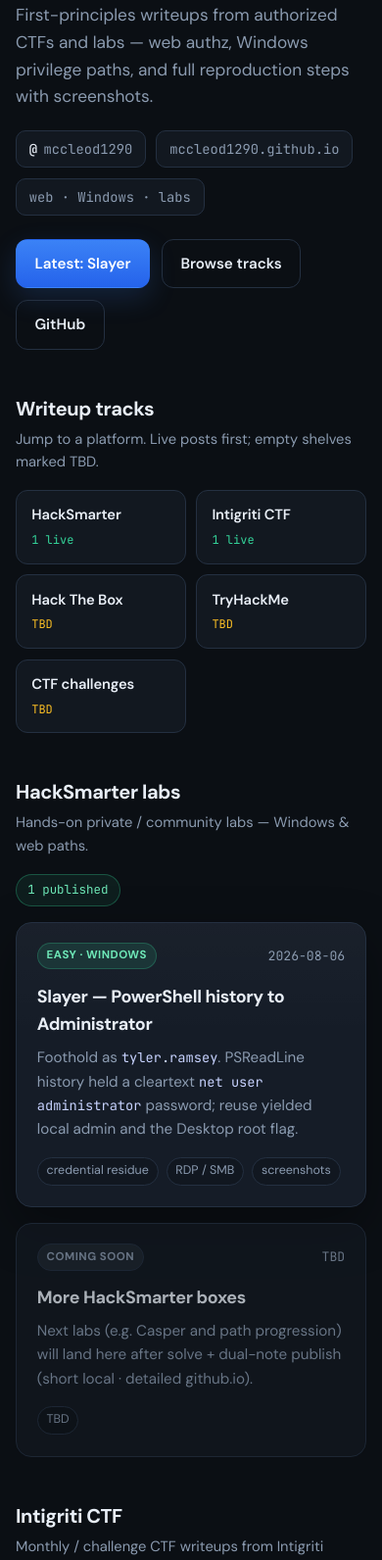
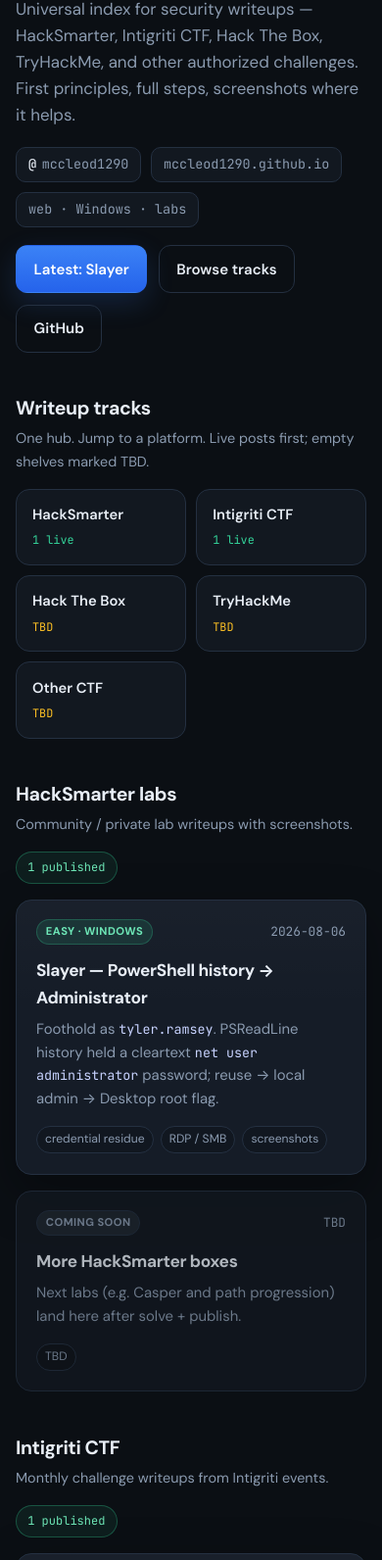
Before and after one commit to mccleod1290/mccleod1290.github.io, a plain HTML site: page index.html in a window 390 px wide. Shown: the part 337-1929 px from the top of the page at 98% size. Drawn offline with Linux system fonts and the light colour scheme.

Commit message:
Universal index.html as sole writeups hub
Multi-track front page (HackSmarter, Intigriti, HTB/THM/CTF TBD).
Drop reliance on separate writeups repo; document layout in README.

```diff
--- a/index.html
+++ b/index.html
@@ -3,7 +3,7 @@
 <head>
 <meta charset="utf-8" />
 <meta name="viewport" content="width=device-width, initial-scale=1" />
-<meta name="description" content="K. Madhura Nadh (mccleod1290) — security writeups: HackSmarter, Intigriti CTF, Hack The Box, TryHackMe, and more authorized labs." />
+<meta name="description" content="K. Madhura Nadh (mccleod1290) — authorized security writeups: HackSmarter, Intigriti CTF, Hack The Box, TryHackMe, and more." />
 <title>K. Madhura Nadh · mccleod1290</title>
 <link rel="preconnect" href="https://fonts.googleapis.com" />
 <link rel="preconnect" href="https://fonts.gstatic.com" crossorigin />
@@ -21,11 +21,10 @@
     --accent-border: rgba(59, 130, 246, 0.35);
     --good: #34d399;
     --glow: rgba(59, 130, 246, 0.18);
+    --warn: #fbbf24;
     --radius: 16px;
     --shadow: 0 18px 50px rgba(0, 0, 0, 0.35);
-    --warn: #fbbf24;
   }
-
   * { box-sizing: border-box; }
   html { scroll-behavior: smooth; }
   body {
@@ -39,7 +38,6 @@
     color: var(--text);
     line-height: 1.6;
   }
-
   a { color: inherit; text-decoration: none; }
   code {
     font-family: "JetBrains Mono", ui-monospace, monospace;
@@ -52,18 +50,22 @@
     padding: 2rem 0 4rem;
   }
 
+  /* nav */
   nav {
     display: flex;
     align-items: center;
     justify-content: space-between;
     gap: 1rem;
-    margin-bottom: 3rem;
+    margin-bottom: 2.75rem;
     padding: 0.85rem 1rem;
     border: 1px solid var(--border);
     border-radius: 999px;
-    background: rgba(18, 24, 32, 0.72);
+    background: rgba(18, 24, 32, 0.75);
     backdrop-filter: blur(12px);
     box-shadow: 0 8px 30px rgba(0, 0, 0, 0.2);
+    position: sticky;
+    top: 0.75rem;
+    z-index: 20;
   }
   .brand {
     display: flex;
@@ -79,36 +81,32 @@
     display: grid;
     place-items: center;
     background: linear-gradient(145deg, #2563eb, #1d4ed8 55%, #0ea5e9);
-    color: white;
+    color: #fff;
     font-size: 0.78rem;
     font-weight: 700;
     box-shadow: 0 0 0 3px rgba(59, 130, 246, 0.15);
   }
   .nav-links {
     display: flex;
-    align-items: center;
-    gap: 0.2rem;
     flex-wrap: wrap;
+    gap: 0.15rem;
     justify-content: flex-end;
   }
   .nav-links a {
     color: var(--muted);
-    font-size: 0.84rem;
+    font-size: 0.82rem;
     font-weight: 500;
-    padding: 0.4rem 0.65rem;
+    padding: 0.4rem 0.6rem;
     border-radius: 999px;
-    transition: color 0.15s ease, background 0.15s ease;
+    transition: color 0.15s, background 0.15s;
   }
   .nav-links a:hover {
     color: var(--text);
-    background: rgba(255, 255, 255, 0.04);
+    background: rgba(255, 255, 255, 0.05);
   }
 
-  .hero {
-    display: grid;
-    gap: 1.25rem;
-    margin-bottom: 2.5rem;
-  }
+  /* hero */
+  .hero { display: grid; gap: 1.15rem; margin-bottom: 2.25rem; }
   .pill {
     display: inline-flex;
     align-items: center;
@@ -121,18 +119,15 @@
     color: #93c5fd;
     font-size: 0.8rem;
     font-weight: 600;
-    letter-spacing: 0.02em;
   }
   .pill .dot {
-    width: 7px;
-    height: 7px;
-    border-radius: 50%;
+    width: 7px; height: 7px; border-radius: 50%;
     background: var(--good);
     box-shadow: 0 0 0 4px rgba(52, 211, 153, 0.15);
   }
   h1 {
     margin: 0;
-    font-size: clamp(2.2rem, 5vw, 3.4rem);
+    font-size: clamp(2.15rem, 5vw, 3.35rem);
     line-height: 1.08;
     letter-spacing: -0.04em;
     font-weight: 700;
@@ -143,55 +138,35 @@
     background-clip: text;
     color: transparent;
   }
-  .lede {
-    max-width: 40rem;
-    margin: 0;
-    color: var(--muted);
-    font-size: 1.08rem;
-  }
-  .meta-row {
-    display: flex;
-    flex-wrap: wrap;
-    gap: 0.65rem;
-  }
+  .lede { max-width: 40rem; margin: 0; color: var(--muted); font-size: 1.06rem; }
+  .meta-row { display: flex; flex-wrap: wrap; gap: 0.6rem; }
   .chip {
-    display: inline-flex;
-    align-items: center;
-    gap: 0.4rem;
-    padding: 0.45rem 0.8rem;
+    display: inline-flex; align-items: center; gap: 0.35rem;
+    padding: 0.4rem 0.75rem;
     border-radius: 10px;
     border: 1px solid var(--border);
     background: var(--bg-elev);
     color: var(--muted);
-    font-size: 0.86rem;
+    font-size: 0.84rem;
     font-family: "JetBrains Mono", ui-monospace, monospace;
   }
   .chip strong { color: var(--text); font-weight: 500; }
-  .actions {
-    display: flex;
-    flex-wrap: wrap;
-    gap: 0.75rem;
-    margin-top: 0.25rem;
-  }
+  .actions { display: flex; flex-wrap: wrap; gap: 0.7rem; }
   .btn {
-    display: inline-flex;
-    align-items: center;
-    justify-content: center;
-    gap: 0.45rem;
-    padding: 0.75rem 1.15rem;
+    display: inline-flex; align-items: center; justify-content: center;
+    padding: 0.72rem 1.1rem;
     border-radius: 12px;
     font-weight: 600;
-    font-size: 0.95rem;
+    font-size: 0.94rem;
     border: 1px solid transparent;
-    transition: transform 0.15s ease, box-shadow 0.15s ease, background 0.15s ease;
+    transition: transform 0.15s, box-shadow 0.15s, background 0.15s;
   }
   .btn:hover { transform: translateY(-1px); }
   .btn-primary {
     background: linear-gradient(180deg, #3b82f6, #2563eb);
-    color: white;
+    color: #fff;
     box-shadow: 0 10px 28px var(--glow);
   }
-  .btn-primary:hover { box-shadow: 0 14px 34px rgba(59, 130, 246, 0.3); }
   .btn-ghost {
     background: transparent;
     border-color: var(--border);
@@ -199,19 +174,57 @@
   }
   .btn-ghost:hover { background: rgba(255, 255, 255, 0.03); }
 
-  /* platform directory */
+  /* tracks */
+  section { margin-top: 2.6rem; scroll-margin-top: 5rem; }
+  .section-head {
+    display: flex;
+    align-items: flex-end;
+    justify-content: space-between;
+    gap: 1rem;
+    flex-wrap: wrap;
+    margin-bottom: 1rem;
+  }
+  .section-head h2 {
+    margin: 0;
+    font-size: 1.22rem;
+    letter-spacing: -0.02em;
+  }
+  .section-head p {
+    margin: 0.25rem 0 0;
+    color: var(--muted);
+    font-size: 0.9rem;
+  }
+  .badge {
+    font-family: "JetBrains Mono", ui-monospace, monospace;
+    font-size: 0.75rem;
+    border-radius: 999px;
+    padding: 0.35rem 0.7rem;
+    border: 1px solid var(--border);
+    color: var(--muted);
+    white-space: nowrap;
+  }
+  .badge.live {
+    color: #6ee7b7;
+    border-color: rgba(52, 211, 153, 0.3);
+    background: rgba(52, 211, 153, 0.08);
+  }
+  .badge.tbd {
+    color: #fcd34d;
+    border-color: rgba(251, 191, 36, 0.3);
+    background: rgba(251, 191, 36, 0.08);
+  }
+
   .tracks {
     display: grid;
-    grid-template-columns: repeat(auto-fill, minmax(150px, 1fr));
+    grid-template-columns: repeat(auto-fill, minmax(148px, 1fr));
     gap: 0.65rem;
-    margin: 0.5rem 0 0.5rem;
   }
   .track {
     display: flex;
     flex-direction: column;
-    gap: 0.25rem;
-    padding: 0.85rem 0.95rem;
-    border-radius: 12px;
+    gap: 0.3rem;
+    padding: 0.9rem 1rem;
+    border-radius: 14px;
     border: 1px solid var(--border);
     background: var(--bg-elev);
     transition: border-color 0.15s, transform 0.15s;
@@ -220,53 +233,14 @@
     border-color: rgba(59, 130, 246, 0.45);
     transform: translateY(-1px);
   }
-  .track .name { font-weight: 600; font-size: 0.92rem; letter-spacing: -0.01em; }
+  .track .name { font-weight: 600; font-size: 0.92rem; }
   .track .status {
-    font-size: 0.75rem;
+    font-size: 0.74rem;
     font-family: "JetBrains Mono", ui-monospace, monospace;
     color: var(--muted);
   }
   .track .status.live { color: var(--good); }
   .track .status.tbd { color: var(--warn); }
-
-  section { margin-top: 2.75rem; scroll-margin-top: 1.25rem; }
-  .section-head {
-    display: flex;
-    align-items: end;
-    justify-content: space-between;
-    gap: 1rem;
-    margin-bottom: 1rem;
-    flex-wrap: wrap;
-  }
-  .section-head h2 {
-    margin: 0;
-    font-size: 1.25rem;
-    letter-spacing: -0.02em;
-  }
-  .section-head p {
-    margin: 0.25rem 0 0;
-    color: var(--muted);
-    font-size: 0.92rem;
-  }
-  .section-head .count {
-    font-family: "JetBrains Mono", ui-monospace, monospace;
-    font-size: 0.78rem;
-    color: var(--muted);
-    border: 1px solid var(--border);
-    border-radius: 999px;
-    padding: 0.35rem 0.7rem;
-    white-space: nowrap;
-  }
-  .section-head .count.live {
-    color: #6ee7b7;
-    border-color: rgba(52, 211, 153, 0.3);
-    background: rgba(52, 211, 153, 0.08);
-  }
-  .section-head .count.tbd {
-    color: #fcd34d;
-    border-color: rgba(251, 191, 36, 0.3);
-    background: rgba(251, 191, 36, 0.08);
-  }
 
   .grid {
     display: grid;
@@ -278,9 +252,9 @@
     background: linear-gradient(180deg, rgba(255,255,255,0.02), transparent 40%), var(--bg-card);
     border: 1px solid var(--border);
     border-radius: var(--radius);
-    padding: 1.25rem 1.3rem 1.35rem;
+    padding: 1.2rem 1.25rem 1.3rem;
     box-shadow: var(--shadow);
-    transition: border-color 0.15s ease, transform 0.15s ease;
+    transition: border-color 0.15s, transform 0.15s;
   }
   @media (min-width: 720px) {
     .card.half { grid-column: span 6; }
@@ -290,7 +264,7 @@
     transform: translateY(-2px);
   }
   .card.tbd {
-    opacity: 0.72;
+    opacity: 0.75;
     box-shadow: none;
     background: var(--bg-elev);
   }
@@ -304,13 +278,13 @@
     align-items: center;
     justify-content: space-between;
     gap: 0.75rem;
-    margin-bottom: 0.85rem;
+    margin-bottom: 0.8rem;
   }
   .tag {
     display: inline-flex;
-    padding: 0.22rem 0.55rem;
+    padding: 0.2rem 0.55rem;
     border-radius: 999px;
-    font-size: 0.72rem;
+    font-size: 0.7rem;
     font-weight: 700;
     letter-spacing: 0.04em;
     text-transform: uppercase;
@@ -345,31 +319,27 @@
   }
   .date {
     color: var(--muted);
-    font-size: 0.82rem;
+    font-size: 0.8rem;
     font-family: "JetBrains Mono", ui-monospace, monospace;
   }
   .card h3 {
-    margin: 0 0 0.45rem;
-    font-size: 1.12rem;
+    margin: 0 0 0.4rem;
+    font-size: 1.08rem;
     letter-spacing: -0.02em;
   }
-  .card p {
-    margin: 0;
-    color: var(--muted);
-    font-size: 0.95rem;
-  }
-  .card .foot {
+  .card p { margin: 0; color: var(--muted); font-size: 0.93rem; }
+  .foot {
     display: flex;
     flex-wrap: wrap;
-    gap: 0.5rem;
-    margin-top: 1rem;
+    gap: 0.45rem;
+    margin-top: 0.95rem;
   }
   .mini {
-    font-size: 0.78rem;
+    font-size: 0.76rem;
     color: var(--muted);
     border: 1px solid var(--border);
     border-radius: 999px;
-    padding: 0.22rem 0.55rem;
+    padding: 0.2rem 0.5rem;
     background: rgba(0, 0, 0, 0.18);
   }
 
@@ -377,16 +347,16 @@
     border: 1px solid var(--border);
     border-radius: var(--radius);
     background: var(--bg-elev);
-    padding: 1.35rem 1.4rem;
+    padding: 1.3rem 1.35rem;
   }
   .about p { margin: 0; color: var(--muted); }
-  .about p + p { margin-top: 0.75rem; }
+  .about p + p { margin-top: 0.7rem; }
   .about a { color: #93c5fd; }
   .about a:hover { text-decoration: underline; }
 
   footer {
-    margin-top: 3.5rem;
-    padding-top: 1.25rem;
+    margin-top: 3.25rem;
+    padding-top: 1.2rem;
     border-top: 1px solid var(--border);
     display: flex;
     flex-wrap: wrap;
@@ -399,19 +369,24 @@
   footer a:hover { text-decoration: underline; }
 
   @media (max-width: 720px) {
-    nav { border-radius: 18px; padding: 0.75rem; flex-direction: column; align-items: stretch; }
+    nav {
+      border-radius: 18px;
+      flex-direction: column;
+      align-items: stretch;
+      position: static;
+    }
     .nav-links { justify-content: flex-start; }
-    .brand span.hide-sm { display: none; }
+    .brand .hide-sm { display: none; }
   }
 </style>
 </head>
 <body>
   <div class="wrap">
     <nav aria-label="Primary">
-      <div class="brand">
+      <a class="brand" href="#">
         <div class="avatar" aria-hidden="true">MN</div>
         <span>K. Madhura Nadh <span class="hide-sm" style="color:var(--muted);font-weight:500">· mccleod1290</span></span>
-      </div>
+      </a>
       <div class="nav-links">
         <a href="#tracks">Tracks</a>
         <a href="#hacksmarter">HackSmarter</a>
@@ -420,7 +395,7 @@
         <a href="#tryhackme">THM</a>
         <a href="#ctf">CTF</a>
         <a href="#about">About</a>
-        <a href="https://github.com/mccleod1290" target="_blank" rel="noopener noreferrer">GitHub</a>
+        <a href="https://github.com/mccleod1290/mccleod1290.github.io" target="_blank" rel="noopener noreferrer">Source</a>
       </div>
     </nav>
 
@@ -428,8 +403,9 @@
       <div class="pill"><span class="dot" aria-hidden="true"></span> Authorized labs only</div>
       <h1>K. Madhura <span>Nadh</span></h1>
       <p class="lede">
-        First-principles writeups from authorized CTFs and labs — web authz,
-        Windows privilege paths, and full reproduction steps with screenshots.
+        Universal index for security writeups — HackSmarter, Intigriti CTF,
+        Hack The Box, TryHackMe, and other authorized challenges. First principles,
+        full steps, screenshots where it helps.
       </p>
       <div class="meta-row">
         <span class="chip"><strong>@</strong> mccleod1290</span>
@@ -443,12 +419,12 @@
       </div>
     </header>
 
-    <!-- TRACK DIRECTORY -->
+    <!-- TRACKS -->
     <section id="tracks">
       <div class="section-head">
         <div>
           <h2>Writeup tracks</h2>
-          <p>Jump to a platform. Live posts first; empty shelves marked TBD.</p>
+          <p>One hub. Jump to a platform. Live posts first; empty shelves marked TBD.</p>
         </div>
       </div>
       <div class="tracks">
@@ -469,7 +445,7 @@
           <span class="status tbd">TBD</span>
         </a>
         <a class="track" href="#ctf">
-          <span class="name">CTF challenges</span>
+          <span class="name">Other CTF</span>
           <span class="status tbd">TBD</span>
         </a>
       </div>
@@ -480,9 +456,9 @@
       <div class="section-head">
         <div>
           <h2>HackSmarter labs</h2>
-          <p>Hands-on private / community labs — Windows &amp; web paths.</p>
+          <p>Community / private lab writeups with screenshots.</p>
         </div>
-        <span class="count live">1 published</span>
+        <span class="badge live">1 published</span>
       </div>
       <div class="grid">
         <a class="card half" href="hack-smarter-labs/slayer/">
@@ -490,11 +466,10 @@
             <span class="tag">Easy · Windows</span>
             <span class="date">2026-08-06</span>
           </div>
-          <h3>Slayer — PowerShell history to Administrator</h3>
+          <h3>Slayer — PowerShell history → Administrator</h3>
           <p>
             Foothold as <code>tyler.ramsey</code>. PSReadLine history held a cleartext
-            <code>net user administrator</code> password; reuse yielded local admin
-            and the Desktop root flag.
+            <code>net user administrator</code> password; reuse → local admin → Desktop root flag.
           </p>
           <div class="foot">
             <span class="mini">credential residue</span>
@@ -508,13 +483,8 @@
             <span class="date">TBD</span>
           </div>
           <h3>More HackSmarter boxes</h3>
-          <p>
-            Next labs (e.g. Casper and path progression) will land here after solve +
-            dual-note publish (short local · detailed github.io).
-          </p>
-          <div class="foot">
-            <span class="mini">TBD</span>
-          </div>
+          <p>Next labs (e.g. Casper and path progression) land here after solve + publish.</p>
+          <div class="foot"><span class="mini">TBD</span></div>
         </div>
       </div>
     </section>
@@ -524,9 +494,9 @@
       <div class="section-head">
         <div>
           <h2>Intigriti CTF</h2>
-          <p>Monthly / challenge CTF writeups from Intigriti events.</p>
+          <p>Monthly challenge writeups from Intigriti events.</p>
         </div>
-        <span class="count live">1 published</span>
+        <span class="badge live">1 published</span>
       </div>
       <div class="grid">
         <a class="card half" href="writeup-intigriti-july.html">
@@ -537,8 +507,7 @@
           <h3>Dual package JSON authorization bypass</h3>
           <p>
             Registry Observatory split authz and action across duplicate top-level
-            <code>package</code> keys. First object passed ownership checks; last
-            selected protected <code>@core/security-notes</code> for the flag.
+            <code>package</code> keys — first object for ownership, last for the protected report / flag.
           </p>
           <div class="foot">
             <span class="mini">authz bypass</span>
@@ -552,22 +521,20 @@
             <span class="date">TBD</span>
           </div>
           <h3>Future Intigriti months</h3>
-          <p>Later monthly CTF challenges will be added under this track after publish.</p>
-          <div class="foot">
-            <span class="mini">TBD</span>
-          </div>
+          <p>Later monthly CTF challenges will be listed under this track.</p>
+          <div class="foot"><span class="mini">TBD</span></div>
         </div>
       </div>
     </section>
 
-    <!-- HACK THE BOX -->
+    <!-- HTB -->
     <section id="hackthebox">
       <div class="section-head">
         <div>
           <h2>Hack The Box</h2>
           <p>Machine writeups (retired / allowed disclosure only).</p>
         </div>
-        <span class="count tbd">0 · TBD</span>
+        <span class="badge tbd">0 · TBD</span>
       </div>
       <div class="grid">
         <div class="card tbd" aria-disabled="true">
@@ -578,7 +545,7 @@
           <h3>No public HTB writeups yet</h3>
           <p>
             Progressive HTB / CJCA-path notes will appear here when ready for public
-            publish. Working short notes stay in the private vault until then.
+            publish. Working notes stay private until then.
           </p>
           <div class="foot">
             <span class="mini">machines</span>
@@ -589,14 +556,14 @@
       </div>
     </section>
 
-    <!-- TRYHACKME -->
+    <!-- THM -->
     <section id="tryhackme">
       <div class="section-head">
         <div>
           <h2>TryHackMe</h2>
           <p>Room writeups and learning paths.</p>
         </div>
-        <span class="count tbd">0 · TBD</span>
+        <span class="badge tbd">0 · TBD</span>
       </div>
       <div class="grid">
         <div class="card tbd" aria-disabled="true">
@@ -605,10 +572,7 @@
             <span class="date">TBD</span>
           </div>
           <h3>No public TryHackMe writeups yet</h3>
-          <p>
-            Room-level first-principles posts will be listed here after completion
-            and cleanup for public release.
-          </p>
+          <p>Room-level first-principles posts will be listed here after cleanup for public release.</p>
           <div class="foot">
             <span class="mini">rooms</span>
             <span class="mini">paths</span>
@@ -618,14 +582,14 @@
       </div>
     </section>
 
-    <!-- CTF (generic / other) -->
+    <!-- OTHER CTF -->
     <section id="ctf">
       <div class="section-head">
         <div>
-          <h2>CTF challenges</h2>
-          <p>Other CTFs, one-offs, and multi-challenge events (outside Intigriti).</p>
+          <h2>Other CTF challenges</h2>
+          <p>One-offs and multi-challenge events outside Intigriti.</p>
         </div>
-        <span class="count tbd">0 · TBD</span>
+        <span class="badge tbd">0 · TBD</span>
       </div>
       <div class="grid">
         <div class="card tbd" aria-disabled="true">
@@ -635,8 +599,8 @@
           </div>
           <h3>No extra CTF writeups yet</h3>
           <p>
-            PicoCTF, HTB CTF, university / community events, and misc challenges
-            will land here. Intigriti lives in its own section above.
+            PicoCTF, HTB CTF, community events, and misc challenges land here.
+            Intigriti stays in its own section above.
           </p>
           <div class="foot">
             <span class="mini">web</span>
@@ -657,17 +621,17 @@
       </div>
       <div class="about">
         <p>
-          Personal GitHub Pages site for technical writeups. Content is limited to
-          systems and challenges I am authorized to test.
+          This is the <strong style="color:var(--text)">universal public index</strong>
+          for my authorized lab and CTF writeups. All published HTML posts live on this
+          GitHub Pages site.
         </p>
         <p>
-          <strong style="color:var(--text)">Dual-note rule:</strong> short operator
-          notes stay in the private vault; long-form HTML with screenshots ships here
-          (HackSmarter, Intigriti, later HTB / THM / CTF).
+          Short operator notes stay in the private vault. Long-form posts with screenshots
+          ship here under each track (HackSmarter, Intigriti, later HTB / THM / CTF).
         </p>
         <p>
           Site source:
-          <a href="https://github.com/mccleod1290/mccleod1290.github.io">mccleod1290.github.io</a>.
+          <a href="https://github.com/mccleod1290/mccleod1290.github.io">github.com/mccleod1290/mccleod1290.github.io</a>
         </p>
       </div>
     </section>
```
Also changed, not shown: 1 other file.
